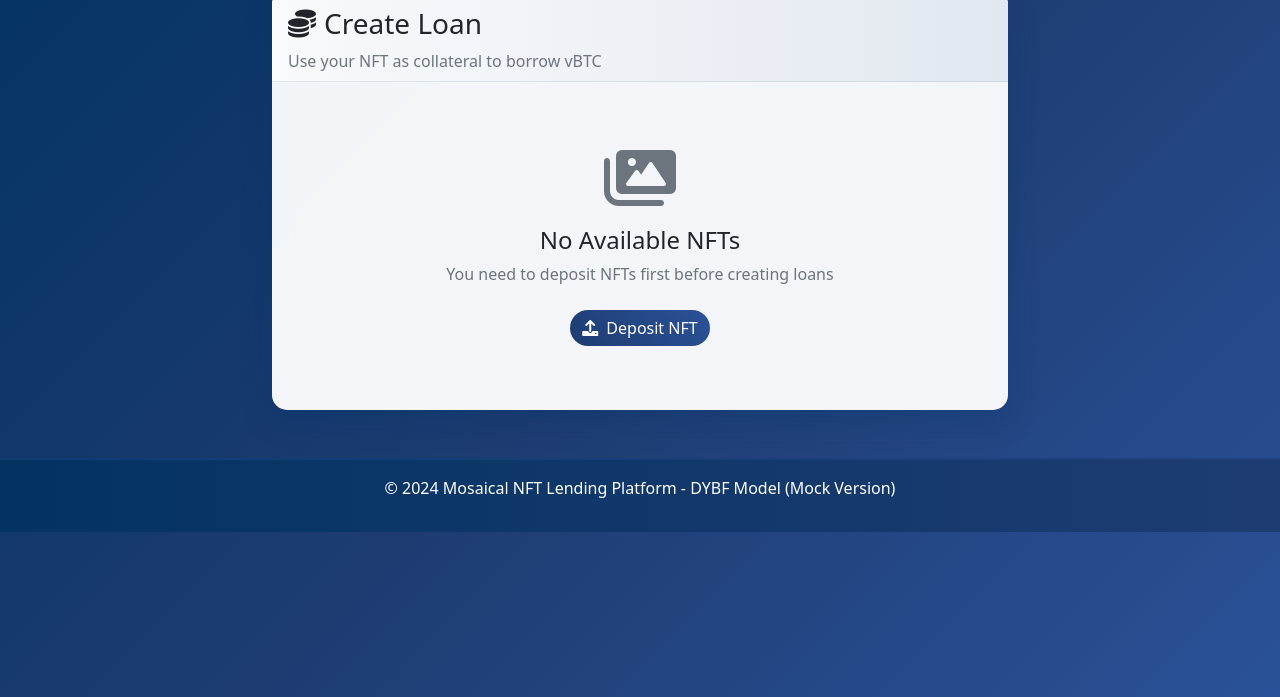
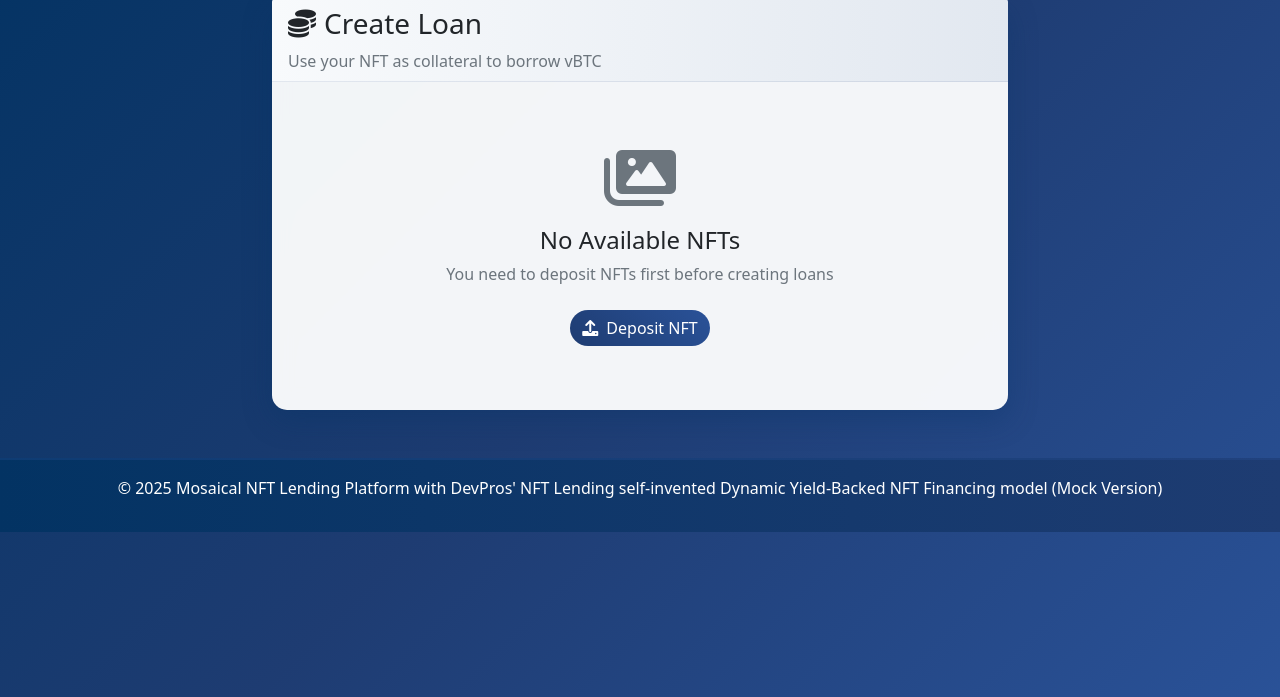
Before and after one commit to bernieio/mosaical-demo, a Django app: page /loans/create/ in a window 1280 px wide. Shown: the part 89-786 px from the top of the page. Run offline with Django 5.2, Linux system fonts and the light colour scheme; the visitor is signed in with stand-in values (Sample User, id 1); data that the repository does not hold is empty.

Commit message:
Assistant checkpoint: Update footer copyright text to 2025
Assistant generated file changes:
- mosaical_platform/templates/base.html: Update footer copyright text

---

User prompt:

Good job! Chỉnh giúp tôi footer:
© 2024 Mosaical NFT Lending Platform - DYBF Model (Mock Version)
Chỉnh thành:
© 2025 Mosaical NFT Lending Platform with DevPros' NFT Lending self-invented Dynamic Yield-Backed NFT Financing model (Mock Version)

Replit-Commit-Author: Assistant
Replit-Commit-Session-Id: cf391cb8-d6b8-4010-a737-dfcc5e3f9d14

```diff
--- a/mosaical_platform/templates/base.html
+++ b/mosaical_platform/templates/base.html
@@ -276,7 +276,7 @@
     <!-- Footer -->
     <footer class="text-center text-white mt-5 py-3">
         <div class="container">
-            <p>&copy; 2024 Mosaical NFT Lending Platform - DYBF Model (Mock Version)</p>
+            <p>&copy; 2025 Mosaical NFT Lending Platform with DevPros' NFT Lending self-invented Dynamic Yield-Backed NFT Financing model (Mock Version)</p>
         </div>
     </footer>
 
```
